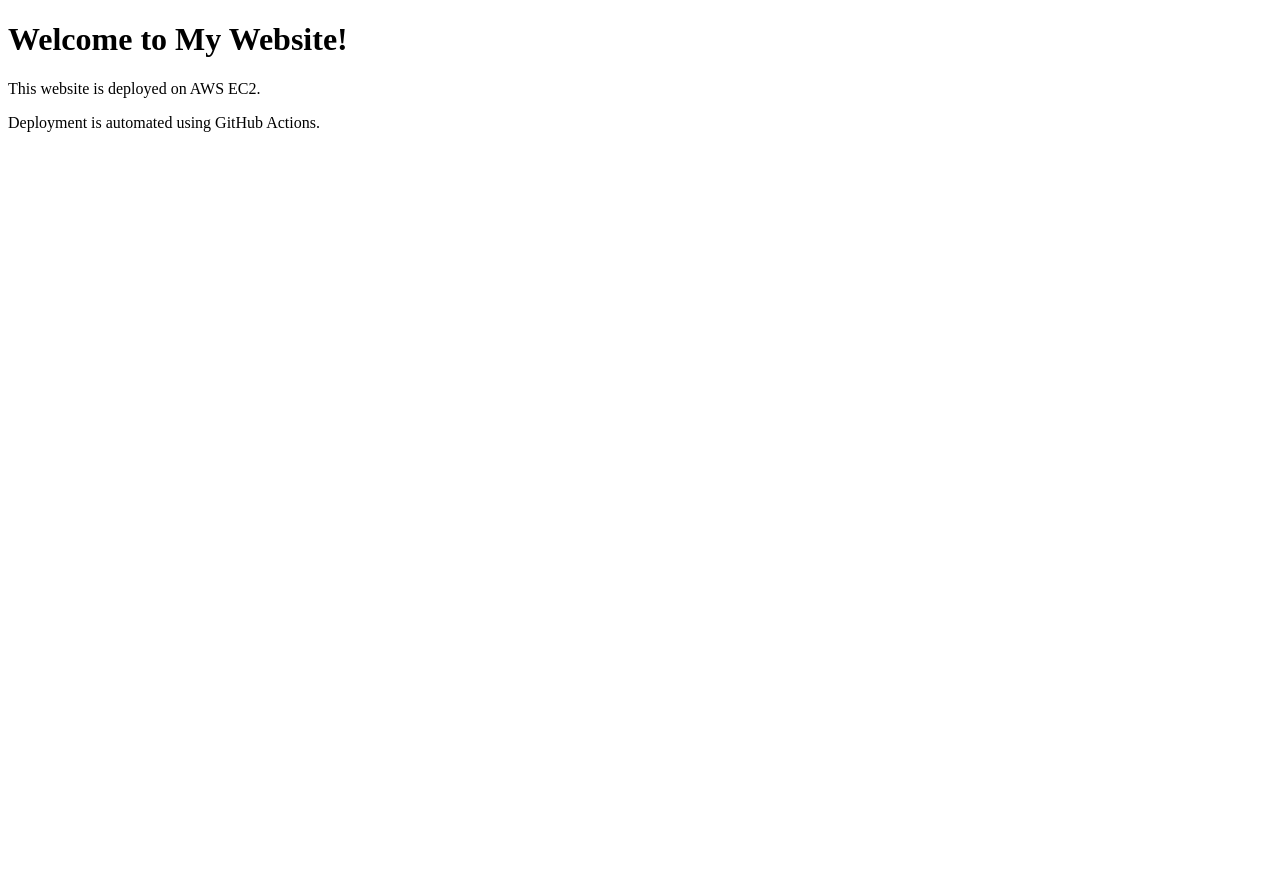
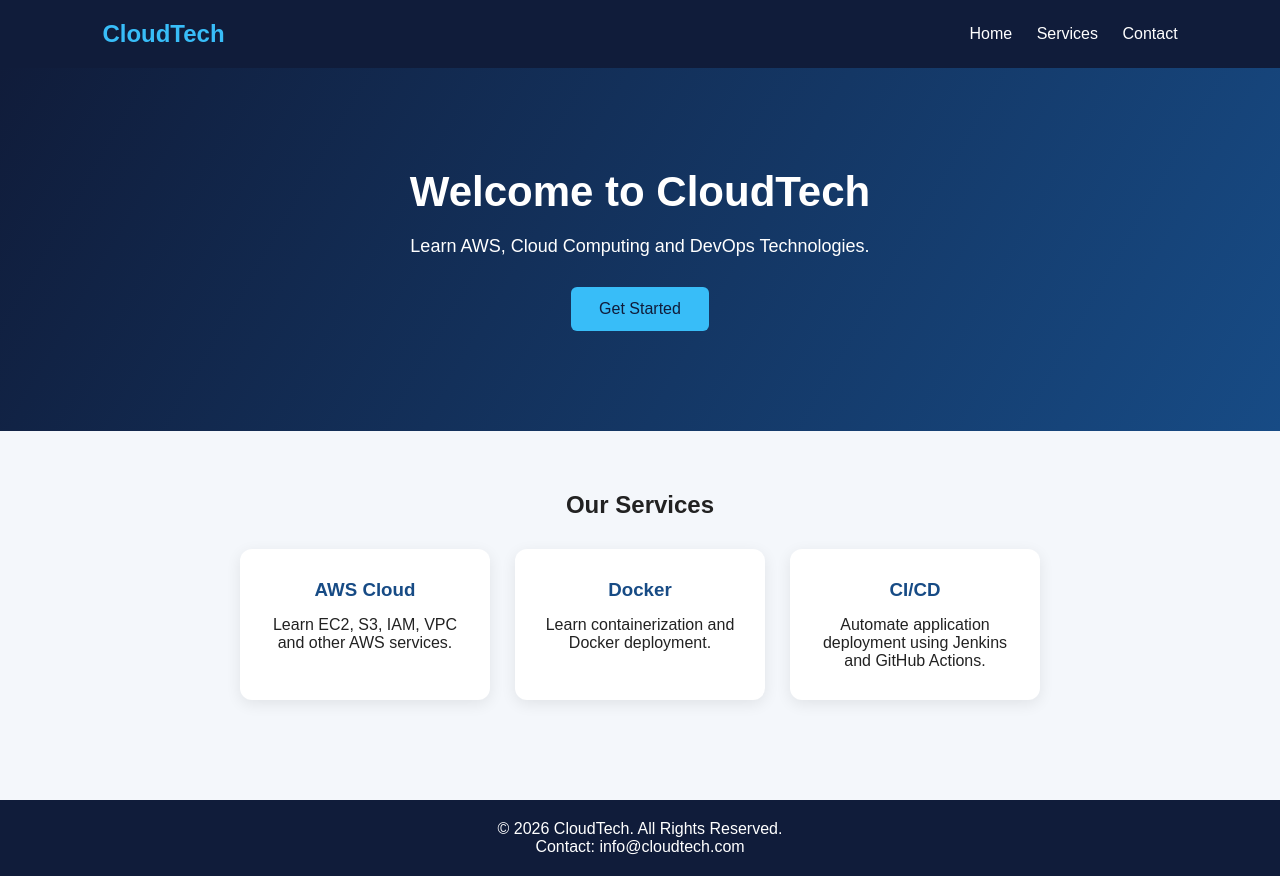
Before and after one commit to anil2743/aws_github, a plain HTML site: page index.html in a window 1280 px wide. Before the commit the page ends 800 px from the top, so only its background shows below. Drawn offline with Linux system fonts and the light colour scheme.

Commit message:
added extra html code

```diff
--- a/index.html
+++ b/index.html
@@ -1,13 +1,160 @@
+
 <!DOCTYPE html>
 <html lang="en">
 <head>
- <meta charset="UTF-8">
- <meta name="viewport" content="width=device-width, initial-scale=1.0">
- <title>My Static Website</title>
+    <meta charset="UTF-8">
+    <meta name="viewport" content="width=device-width, initial-scale=1.0">
+    <title>CloudTech - Cloud & DevOps</title>
+
+    <style>
+        * {
+            margin: 0;
+            padding: 0;
+            box-sizing: border-box;
+            font-family: Arial, sans-serif;
+        }
+
+        body {
+            background: #f4f7fb;
+            color: #222;
+        }
+
+        header {
+            background: #101c3a;
+            color: white;
+            padding: 20px 8%;
+            display: flex;
+            justify-content: space-between;
+            align-items: center;
+        }
+
+        header h2 {
+            color: #38bdf8;
+        }
+
+        nav a {
+            color: white;
+            text-decoration: none;
+            margin-left: 20px;
+        }
+
+        .hero {
+            background: linear-gradient(120deg, #101c3a, #174b85);
+            color: white;
+            text-align: center;
+            padding: 100px 20px;
+        }
+
+        .hero h1 {
+            font-size: 42px;
+            margin-bottom: 20px;
+        }
+
+        .hero p {
+            font-size: 18px;
+            margin-bottom: 30px;
+        }
+
+        button {
+            background: #38bdf8;
+            color: #101c3a;
+            border: none;
+            padding: 13px 28px;
+            border-radius: 6px;
+            cursor: pointer;
+            font-size: 16px;
+        }
+
+        .services {
+            padding: 60px 8%;
+            text-align: center;
+        }
+
+        .services h2 {
+            margin-bottom: 30px;
+        }
+
+        .cards {
+            display: flex;
+            justify-content: center;
+            gap: 25px;
+            flex-wrap: wrap;
+        }
+
+        .card {
+            background: white;
+            padding: 30px;
+            width: 250px;
+            border-radius: 12px;
+            box-shadow: 0 4px 15px #00000015;
+        }
+
+        .card h3 {
+            color: #174b85;
+            margin-bottom: 15px;
+        }
+
+        footer {
+            background: #101c3a;
+            color: white;
+            text-align: center;
+            padding: 20px;
+            margin-top: 40px;
+        }
+    </style>
 </head>
+
 <body>
- <h1>Welcome to My Website!</h1>
- <p>This website is deployed on AWS EC2.</p>
- <p>Deployment is automated using GitHub Actions.</p>
+
+    <header>
+        <h2>CloudTech</h2>
+
+        <nav>
+            <a href="#">Home</a>
+            <a href="#services">Services</a>
+            <a href="#contact">Contact</a>
+        </nav>
+    </header>
+
+    <section class="hero">
+        <h1>Welcome to CloudTech</h1>
+        <p>Learn AWS, Cloud Computing and DevOps Technologies.</p>
+        <button onclick="showMessage()">Get Started</button>
+    </section>
+
+    <section class="services" id="services">
+        <h2>Our Services</h2>
+
+        <div class="cards">
+
+            <div class="card">
+                <h3>AWS Cloud</h3>
+                <p>Learn EC2, S3, IAM, VPC and other AWS services.</p>
+            </div>
+
+            <div class="card">
+                <h3>Docker</h3>
+                <p>Learn containerization and Docker deployment.</p>
+            </div>
+
+            <div class="card">
+                <h3>CI/CD</h3>
+                <p>Automate application deployment using Jenkins and GitHub Actions.</p>
+            </div>
+
+        </div>
+    </section>
+
+    <footer id="contact">
+        <p>© 2026 CloudTech. All Rights Reserved.</p>
+        <p>Contact: info@cloudtech.com</p>
+    </footer>
+
+    <script>
+        function showMessage() {
+            alert("Welcome to CloudTech! Start learning today.");
+        }
+    </script>
+
 </body>
 </html>
```
